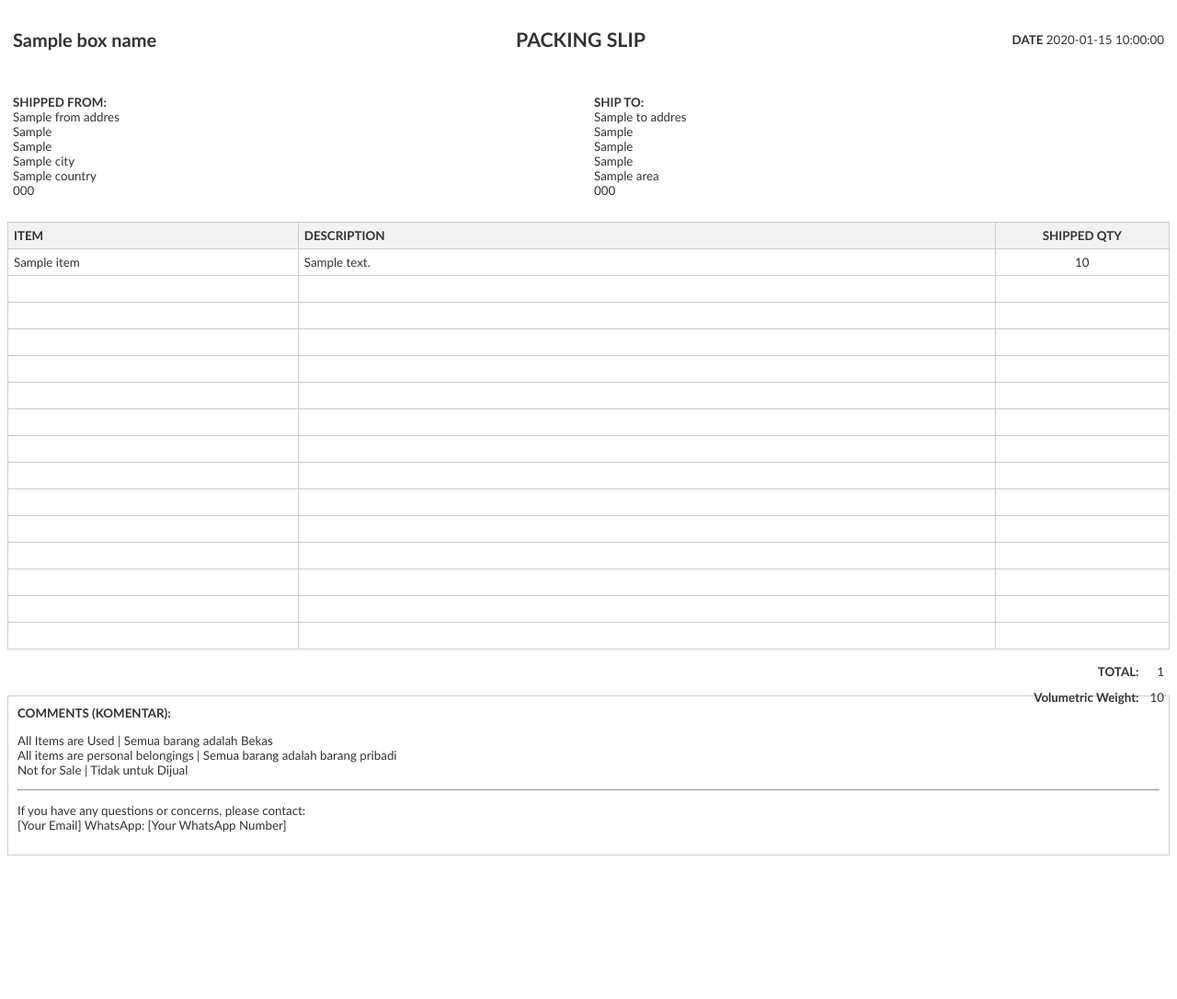
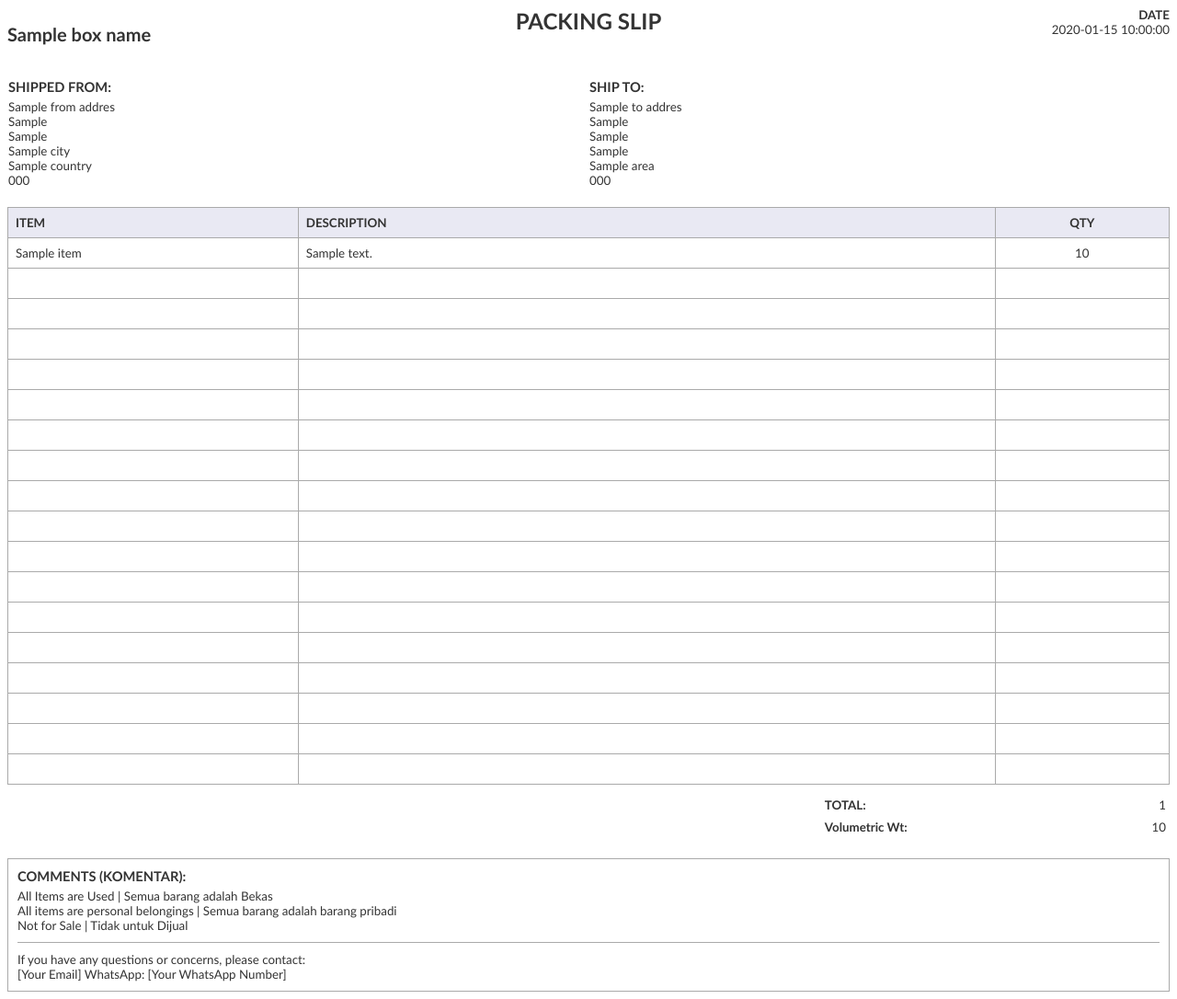
Before and after one commit to Fxdictator/Packing_List, a Flask app: template templates/pdf_template.html in a window 1280 px wide. Shown: the whole page at 92% size. Before the commit the page ends 930 px from the top, so only its background shows below. Run offline with Flask 3, Linux system fonts and the light colour scheme; the template is opened without the code that fills it: most values are stand-ins (such as "Sample title", 1, 10 or a date in 2020).

Commit message:
Improve PDF template layout and comments section

```diff
--- a/templates/pdf_template.html
+++ b/templates/pdf_template.html
@@ -2,67 +2,129 @@
 <html>
 <head>
     <meta charset="UTF-8">
-    <title>Packing Slip</title>
+    <title>Packing Slip - {{ box_name }}</title>
     <style>
-        @page { size: A4; margin: 0.5in; }
-        body { font-family: 'Trebuchet MS', sans-serif; font-size: 10pt; color: #333; }
-        table { width: 100%; border-collapse: collapse; }
-        th, td { border: 1px solid #ccc; padding: 6px; text-align: left; vertical-align: top; }
-        .no-border { border: none; }
-        .header-table td { border: none; vertical-align: middle; }
-        .main-title { font-size: 16pt; font-weight: bold; text-align: center; }
-        .section-title { font-weight: bold; }
-        .item-table th { background-color: #f2f2f2; font-weight: bold; }
-        .totals-table { width: auto; float: right; margin-top: 10px; }
-        .totals-table td { border: none; text-align: right; }
-        .totals-table td:first-child { font-weight: bold; }
-        .comments-section { border: 1px solid #ccc; padding: 10px; margin-top: 50px; }
+        @page {
+            size: A4;
+            margin: 0.7in; /* Adjust margins for better spacing */
+        }
+        body {
+            font-family: 'Trebuchet MS', sans-serif;
+            font-size: 10pt;
+            color: #333;
+        }
+        .header-table {
+            width: 100%;
+            border-collapse: collapse;
+            margin-bottom: 20px;
+        }
+        .header-table td {
+            vertical-align: top;
+            padding: 0;
+        }
+        .main-title {
+            font-size: 18pt;
+            font-weight: bold;
+            text-align: center;
+        }
+        .address-table {
+            width: 100%;
+            border-collapse: collapse;
+            margin-bottom: 20px;
+        }
+        .address-table td {
+            width: 50%;
+            vertical-align: top;
+        }
+        .section-title {
+            font-weight: bold;
+            font-size: 11pt;
+            margin-bottom: 5px;
+        }
+        .item-table {
+            width: 100%;
+            border-collapse: collapse;
+        }
+        .item-table th, .item-table td {
+            border: 1px solid #aaa;
+            padding: 8px;
+            text-align: left;
+        }
+        .item-table th {
+            background-color: #e9e9f3;
+            font-weight: bold;
+        }
+        .totals-section {
+            margin-top: 10px;
+            float: right; /* Align to the right */
+            width: 30%;
+        }
+        .totals-table {
+            width: 100%;
+            border-collapse: collapse;
+        }
+        .totals-table td {
+            text-align: right;
+            padding: 4px;
+        }
+        .totals-table td:first-child {
+            font-weight: bold;
+            text-align: left;
+        }
+        .comments-section {
+            border: 1px solid #aaa;
+            padding: 10px;
+            margin-top: 80px; /* Add space to clear the floating totals */
+            clear: both;
+        }
+        .footer-contact {
+            border-top: 1px solid #aaa;
+            margin-top: 10px;
+            padding-top: 10px;
+        }
     </style>
 </head>
 <body>
+
     <table class="header-table">
         <tr>
-            <td>
-                <h2>{{ box_name }}</h2>
-            </td>
-            <td style="text-align: center; width: 50%;">
-                <div class="main-title">PACKING SLIP</div>
-            </td>
-            <td style="text-align: right;">
-                <b>DATE</b> {{ current_date }}
+            <td style="width: 33%;"><h2>{{ box_name }}</h2></td>
+            <td style="width: 34%;"><div class="main-title">PACKING SLIP</div></td>
+            <td style="width: 33%; text-align: right;">
+                <b>DATE</b><br>{{ current_date }}
             </td>
         </tr>
     </table>
 
-    <table style="width: 100%; margin-top: 20px;">
+    <table class="address-table">
         <tr>
-            <td class="no-border" style="width: 50%;">
+            <td>
                 <div class="section-title">SHIPPED FROM:</div>
-                <div>{{ from_address.name }}</div>
-                <div>{{ from_address.line1 }}</div>
-                <div>{{ from_address.line2 }}</div>
-                <div>{{ from_address.city }}</div>
-                <div>{{ from_address.country }}</div>
-                <div>{{ from_address.postcode }}</div>
+                {{ from_address.name }}<br>
+                {{ from_address.line1 }}<br>
+                {{ from_address.line2 }}<br>
+                {{ from_address.city }}<br>
+                {{ from_address.country }}<br>
+                {{ from_address.postcode }}
             </td>
-            <td class="no-border" style="width: 50%;">
+            <td>
                 <div class="section-title">SHIP TO:</div>
-                <div>{{ to_address.name }}</div>
-                <div>{{ to_address.line1 }}</div>
-                <div>{{ to_address.line2 }}</div>
-                <div>{{ to_address.city_province }}</div>
-                <div>{{ to_address.area }}</div>
-                <div>{{ to_address.postcode }}</div>
+                {{ to_address.name }}<br>
+                {{ to_address.line1 }}<br>
+                {{ to_address.line2 }}<br>
+                {{ to_address.city_province }}<br>
+                {{ to_address.area }}<br>
+                {{ to_address.postcode }}
             </td>
         </tr>
     </table>
 
-    <table class="item-table" style="margin-top: 20px;">
+    <table class="item-table">
         <thead>
             <tr>
                 <th style="width: 25%;">ITEM</th>
                 <th style="width: 60%;">DESCRIPTION</th>
-                <th style="width: 15%; text-align: center;">SHIPPED QTY</th>
+                <th style="width: 15%; text-align: center;">QTY</th>
             </tr>
         </thead>
         <tbody>
@@ -73,7 +135,7 @@
                 <td style="text-align: center;">{{ item.quantity }}</td>
             </tr>
             {% endfor %}
-            {% for i in range(items|length, 15) %}
+            {% for i in range(items|length, 18) %}
             <tr>
                 <td>&nbsp;</td>
                 <td>&nbsp;</td>
@@ -83,27 +145,28 @@
         </tbody>
     </table>
 
+    <div class="totals-section">
         <table class="totals-table">
             <tr>
                 <td>TOTAL:</td>
                 <td>{{ total_qty }}</td>
             </tr>
             <tr>
-            <td>Volumetric Weight:</td>
+                <td>Volumetric Wt:</td>
                 <td>{{ volumetric_weight_str }}</td>
             </tr>
         </table>
+    </div>
 
     <div class="comments-section">
         <div class="section-title">COMMENTS (KOMENTAR):</div>
-        <p>
         All Items are Used | Semua barang adalah Bekas <br>
         All items are personal belongings | Semua barang adalah barang pribadi <br>
         Not for Sale | Tidak untuk Dijual
-        </p>
-        <hr>
-        <p>If you have any questions or concerns, please contact:<br>
-        [Your Email] WhatsApp: [Your WhatsApp Number]</p>
+        <div class="footer-contact">
+            If you have any questions or concerns, please contact:<br>
+            [Your Email] WhatsApp: [Your WhatsApp Number]
+        </div>
     </div>
 
 </body>
```
Also changed, not shown: packing_data.json (+40 -1 lines), templates/boxes_view.html (deleted, +0 -80 lines). Lines whose indentation alone changed are shown as unchanged.
